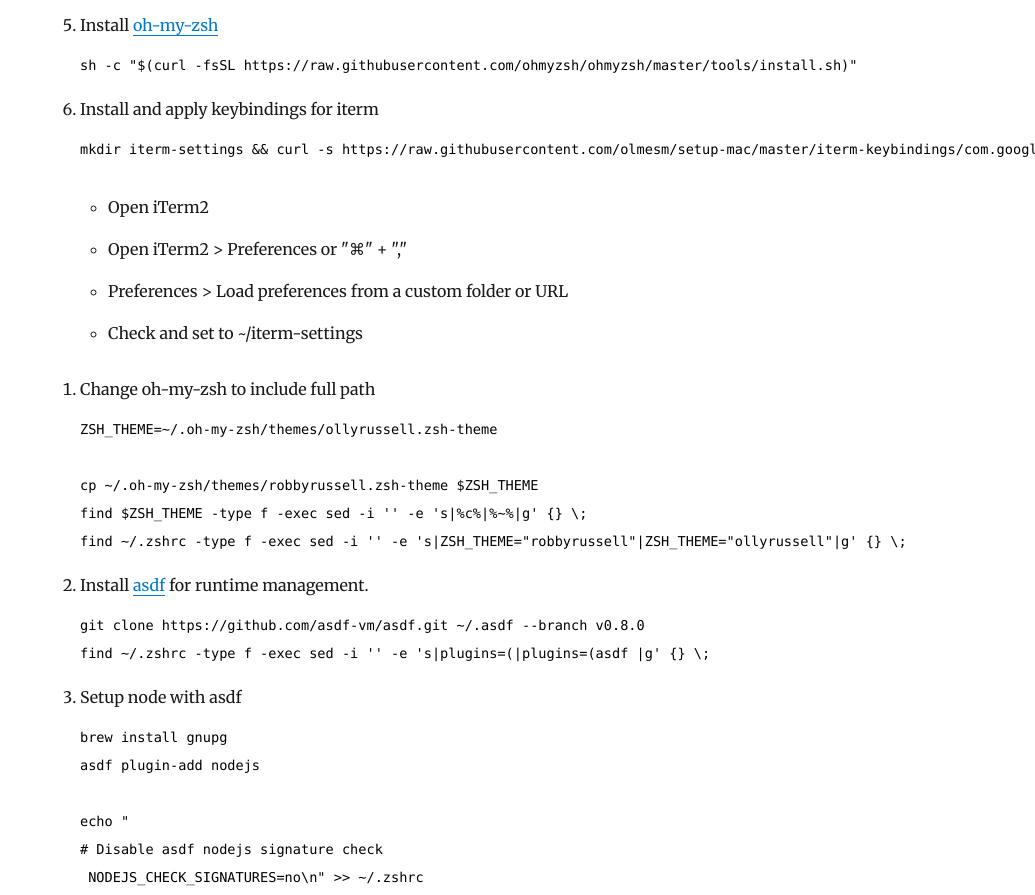
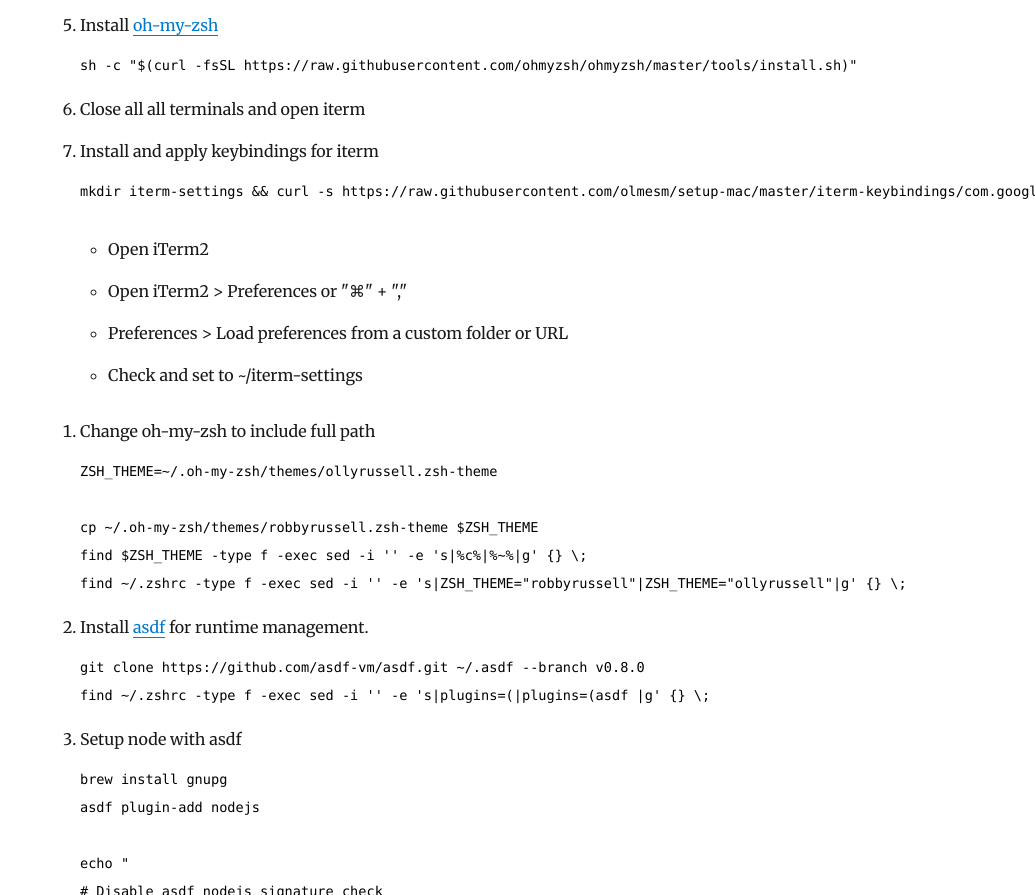
Before and after one commit to olmesm/ohmybuck, a Gatsby site: page /2020-06-08-09-41-setting-up-your-mac/ in a window 1280 px wide. Shown: the part 1053-1948 px from the top of the page, without its empty margins (245-1280 px from the left). Built offline with nearby package versions, Linux system fonts and the light colour scheme; Gatsby itself is replaced by a stand-in of ours; some packages are replaced by stand-ins of ours.

Commit message:
added iterm ref

````diff
--- a/content/blog/2020-06-08-09-41-setting-up-your-mac/index.md
+++ b/content/blog/2020-06-08-09-41-setting-up-your-mac/index.md
@@ -49,6 +49,8 @@
    ```bash
    sh -c "$(curl -fsSL https://raw.githubusercontent.com/ohmyzsh/ohmyzsh/master/tools/install.sh)"
    ```
+
+1. Close all all terminals and open iterm
 
 1. Install and apply keybindings for iterm
 
````
